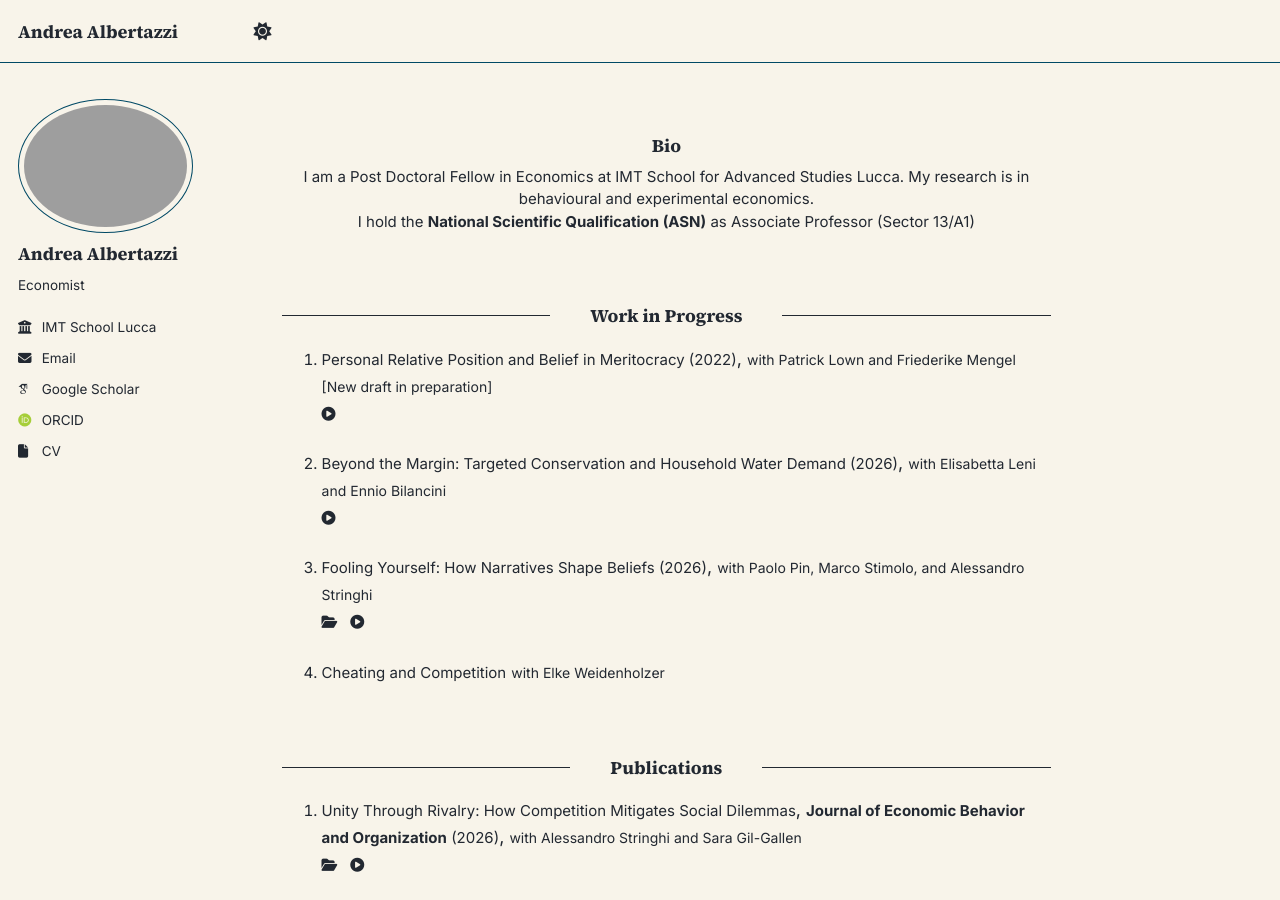
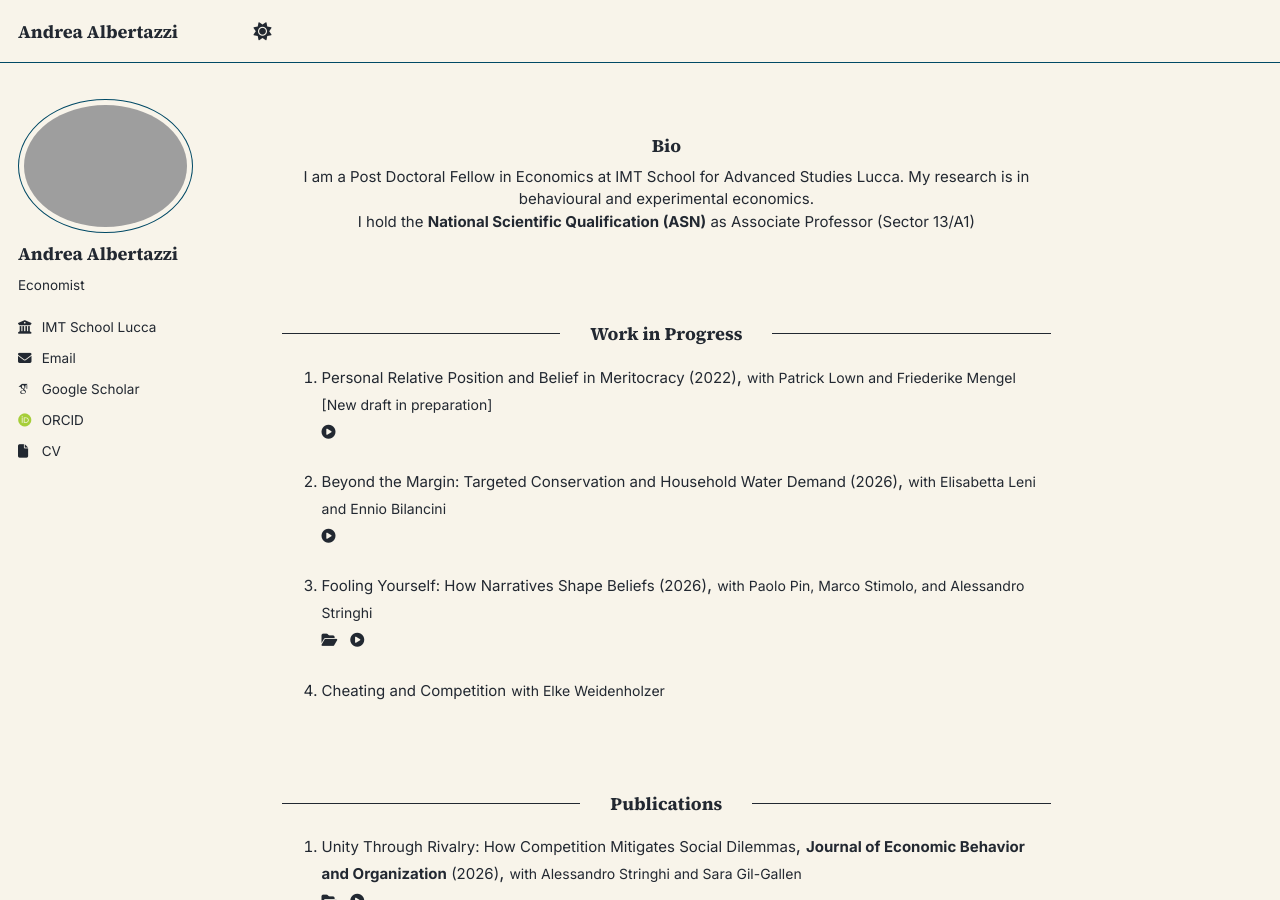
Before and after one commit to tazze87/tazze87.github.io, a Jekyll site: the page built from _pages/about.md, in a window 1280 px wide and 900 px high. Built offline with Jekyll 4.4.1, drawn with Linux system fonts in a browser that asks for light colours; some web fonts are replaced; a script that is not in the unit is left out.

Commit message:
Update about.md

```diff
--- a/_pages/about.md
+++ b/_pages/about.md
@@ -9,7 +9,7 @@ author_profile: true
           I hold the <b>National Scientific Qualification (ASN)</b> as Associate Professor (Sector 13/A1)</div>
 
 
-<h3 style="display:flex; align-items:center; text-align:center; gap:40px; margin-top:4em;">
+<h3 style="display:flex; align-items:center; text-align:center; gap:30px; margin-top:5em;">
   <span style="flex:1; border-top:1px solid;"></span>
   <span>Work in Progress</span>
   <span style="flex:1; border-top:1px solid;"></span>
@@ -59,7 +59,7 @@ author_profile: true
 
 
 
-<h3 style="display:flex; align-items:center; text-align:center; gap:40px; margin-top:4em;">
+<h3 style="display:flex; align-items:center; text-align:center; gap:30px; margin-top:5em;">
   <span style="flex:1; border-top:1px solid;"></span>
   <span>Publications</span>
   <span style="flex:1; border-top:1px solid;"></span>
```
